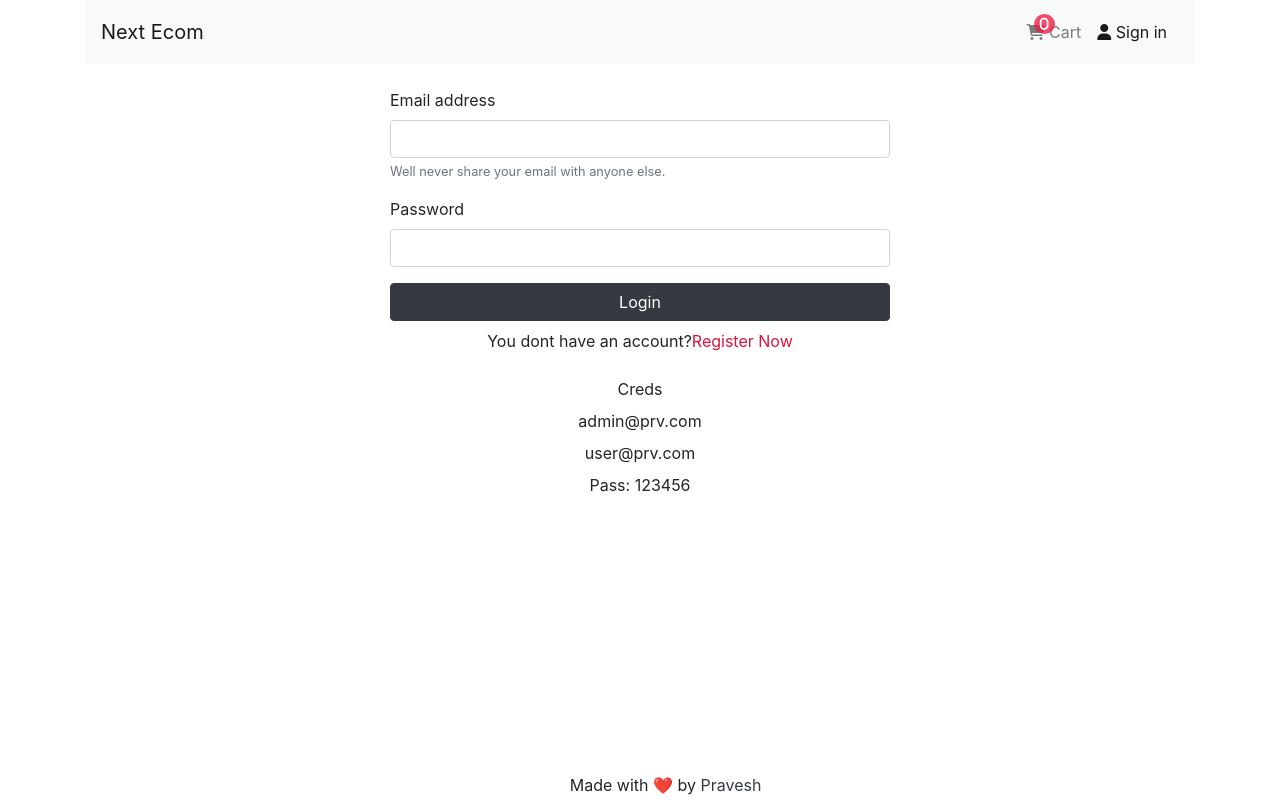
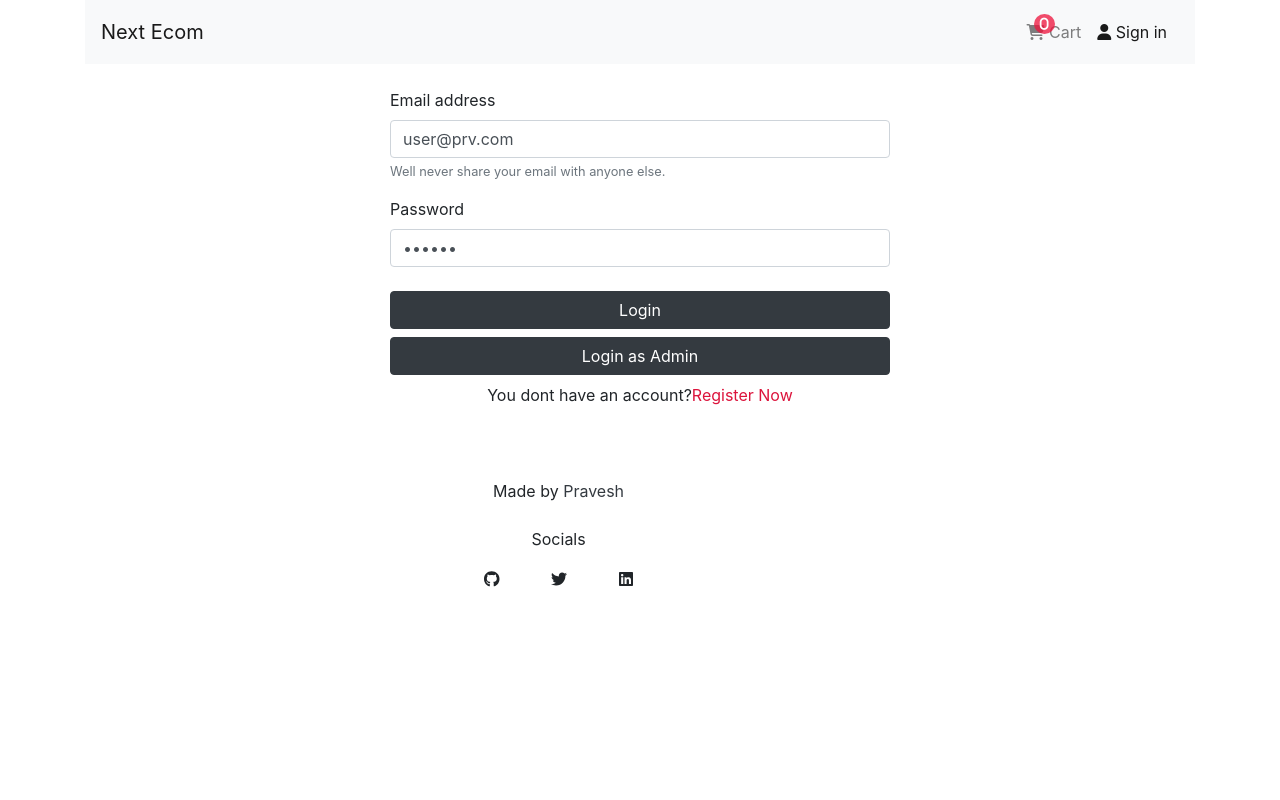
Before and after one commit to vp5h/NextEcom, a Next.js app: page /Signin in a window 1280 px wide. Built offline with nearby package versions, Linux system fonts and the light colour scheme; no server answers.

Commit message:
login+UI --fix

```diff
--- a/components/Filter.js
+++ b/components/Filter.js
@@ -54,8 +54,8 @@ const Filter = ({state}) => {
                      <option value="-createdAt">Newest</option>
                      <option value="oldest">Oldest</option>
                      <option value="-sold">Best sales</option>
-                     <option value="-price">Price: Hight-Low</option>
-                     <option value="price">Price: Low-Hight</option>
+                     <option value="-price">Price: High-Low</option>
+                     <option value="price">Price: Low-High</option>
 
                 </select>
             </div>
--- a/components/Footer.js
+++ b/components/Footer.js
@@ -1,18 +1,70 @@
 import React from 'react';
 import Link from 'next/dist/client/link';
+import {
+  faGithub,
+  faTwitter,
+  faLinkedin,
+} from '@fortawesome/free-brands-svg-icons';
+import { FontAwesomeIcon } from '@fortawesome/react-fontawesome';
 const Footer = () => {
   return (
-      <div className="container center " style={{margin: "auto"}}>
-
-    <footer className=" text-center text-lg-start fixed-bottom">
-
-    <div className="text-center" >
-     Made with ❤️ by
-      <Link href="https://vp5h.netlify.app/"><a className="text-dark"> Pravesh</a></Link>
+    <div
+      className="container center "
+      style={{ margin: 'auto', marginTop: '9vh' }}
+    >
+      <footer className=" footer text-center text-lg-start ">
+        <div className="text-center">
+          Made by
+          <Link href="https://vp5h.netlify.app/">
+            <a className="text-dark"> Pravesh</a>
+          </Link>
+          <div
+            className="footer-header"
+            style={{
+              display: 'flex',
+              justifyContent: 'center',
+              paddingTop: '3vh',
+            }}
+          >
+            Socials
+          </div>
+          <ul
+            style={{
+              display: 'flex',
+              justifyContent: 'space-around',
+              margin: 'auto',
+              padding: '0',
+              maxWidth: '200px',
+            }}
+          >
+            <li
+              className="list-item-inline"
+              style={{ display: 'inline', padding: '2vh' }}
+            >
+              <a className="link" href="https://github.com/vp5h">
+                <FontAwesomeIcon icon={faGithub} />
+              </a>
+            </li>
+            <li
+              className="list-item-inline"
+              style={{ display: 'inline', padding: '2vh' }}
+            >
+              <a className="link" href="https://twitter.com/v_p5h">
+                <FontAwesomeIcon icon={faTwitter} />
+              </a>
+            </li>
+            <li
+              className="list-item-inline"
+              style={{ display: 'inline', padding: '2vh' }}
+            >
+              <a className="link" href="https://www.linkedin.com/in/vp5h/">
+                <FontAwesomeIcon icon={faLinkedin} />
+              </a>
+            </li>
+          </ul>
+        </div>
+      </footer>
     </div>
-
-  </footer>
-      </div>
   );
 };
 
--- a/components/NavBar.js
+++ b/components/NavBar.js
@@ -34,7 +34,7 @@ export default function NavBar() {
           <a className="dropdown-item">Users</a>
         </Link>
         <Link href="/create">
-          <a className="dropdown-item">Products</a>
+          <a className="dropdown-item">Add Products</a>
         </Link>
         <Link href="/categories">
           <a className="dropdown-item">Categories</a>
@@ -143,20 +143,7 @@ export default function NavBar() {
             loggedRouter()
           )}
         </ul>
-        {/* <form className="form-inline my-2 my-lg-0">
-          <input
-            className="form-control mr-sm-2"
-            type="search"
-            placeholder="Search"
-            aria-label="Search"
-          />
-          <button
-            className="btn btn-outline-success my-2 my-sm-0"
-            type="submit"
-          >
-            Search
-          </button>
-        </form> */}
+
       </div>
     </nav>
   );
--- a/components/paypalBtn.js
+++ b/components/paypalBtn.js
@@ -62,7 +62,7 @@ const PaypalBtn = ({ order }) => {
                 payload: { success: res.msg },
               });
             });
-            // This function shows a transaction success message to your buyer.
+            // This function shows a transaction success message
           });
         },
       })
--- a/package.json
+++ b/package.json
@@ -10,6 +10,8 @@
     "lint": "next lint"
   },
   "dependencies": {
+    "@fortawesome/free-brands-svg-icons": "^5.15.4",
+    "@fortawesome/react-fontawesome": "^0.1.16",
     "bcrypt": "^5.0.1",
     "js-cookie": "^3.0.1",
     "jsonwebtoken": "^8.5.1",
--- a/pages/Signin.js
+++ b/pages/Signin.js
@@ -8,7 +8,7 @@ import { DataContext } from '../store/GlobalState';
 import { postData } from '../utils/fetchdata';
 
 const Signin = () => {
-  const initialState = { email: '', password: '' };
+  let initialState = { email: 'user@prv.com', password: '123456' };
   const [userData, setUserData] = useState(initialState);
   const { email, password } = userData;
 
@@ -89,8 +89,15 @@ const Signin = () => {
           />
         </div>
 
-        <button type="submit" className="btn btn-dark w-100">
+        <button type="submit" className="btn btn-dark w-100 my-2">
           Login
+        </button>
+        <button
+          type="submit"
+          className="btn d-flex justify-content-center btn-dark w-100"
+          onClick={() => setUserData({ ...userData, email: 'admin@prv.com' })}
+        >
+          Login as Admin
         </button>
 
         <p className="my-2 d-flex justify-content-center">
@@ -100,12 +107,6 @@ const Signin = () => {
           </Link>
         </p>
       </form>
-      <div className="mx-auto my-4 " style={{ maxWidth: '500px' }}>
-        <p className="d-flex justify-content-center my-2"> Creds</p>
-        <p className="d-flex justify-content-center my-2">admin@prv.com</p>
-        <p className="d-flex justify-content-center my-2">user@prv.com</p>
-        <p className="d-flex justify-content-center my-2">Pass: 123456</p>
-      </div>
     </>
   );
 };
```
Also changed, not shown: pages/cart.js (+8 -1 lines), 2 other files (tests, documents, lock files or other folders).
